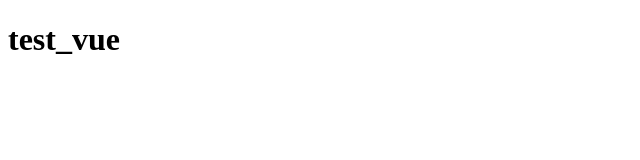
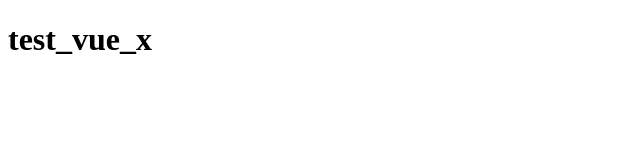
Before and after one commit to ShinichiImaki/test_vue, a plain HTML site: page index.html in a window 1280 px wide. Shown: the full height of the page, 0-640 px from the left. Drawn offline with Linux system fonts and the light colour scheme.

Commit message:
dev: _x追加

```diff
--- a/index.html
+++ b/index.html
@@ -7,6 +7,6 @@
     <title>Document</title>
 </head>
 <body>
-    <h1>test_vue<h1>
+    <h1>test_vue_x<h1>
 </body>
 </html>
```
